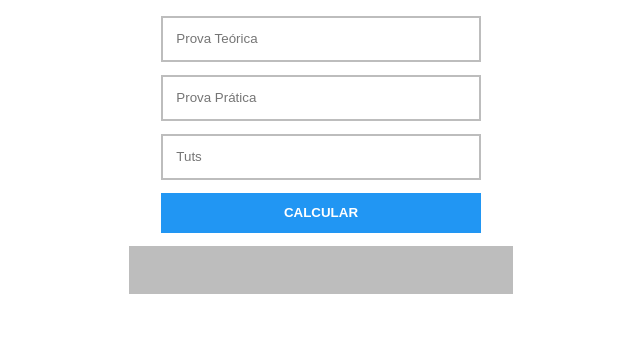
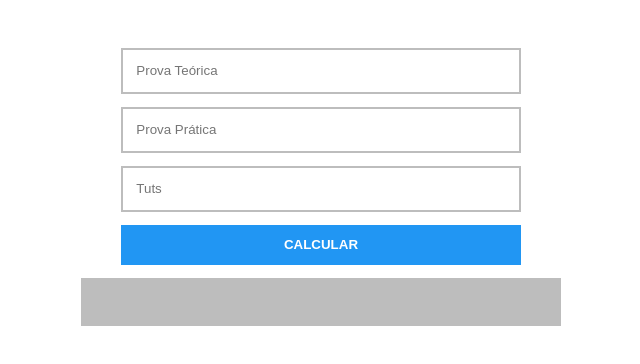
Before and after one commit to dbarjs/notaApp, a website: page public/index.html in a window 1280 px wide. Shown: the whole page, without its empty margins (319-959 px from the left). Drawn offline with Linux system fonts and the light colour scheme.

Commit message:
Add files

```diff
--- a/public/index.html
+++ b/public/index.html
@@ -8,7 +8,12 @@
       content="width=device-width, user-scalable=no, initial-scale=1.0, maximum-scale=1.0, minimum-scale=1.0"/>
 <script src="dist/js/villa.min.js"></script>
 <link rel="stylesheet" href="dist/css/villa.min.css"/>
-<!--[if lt IE 9]>
+<link rel="apple-touch-icon" href="dist/img/Icon-Small-50x50@2x.png">
+<link rel="apple-touch-icon" sizes="152x152" href="dist/img/Icon-App-76x76@2x.png">
+<link rel="apple-touch-icon" sizes="180x180" href="dist/img/Icon-App-60x60@3x.png">
+<link rel="apple-touch-icon" sizes="167x167" href="dist/img/Icon-App-83.5x83.5@2x.png">
+<meta name="apple-mobile-web-app-capable" content="yes">
+<!--[if lt IE 9]>-
 <link rel="stylesheet" type="text/css" href="dist/css/material-colors.css"/>
 <link rel="stylesheet" type="text/css" href="dist/css/villa-cross.min.css"/>
 <script src="dist/js/html5shiv.js"></script>
@@ -28,13 +33,13 @@
 		display: flex;
 		-webkit-flex-flow: column;
 		flex-flow: column;
-		padding: 1em;
+		padding: 3em 1em 1em;
 	}
 
 	input {
 		border: solid 2px #bdbdbd;
 		width: 100%;
-		max-width: 24em;
+		max-width: 30em;
 		padding: 1em;
 		margin-bottom: 1em;
 		-webkit-transition: all .4s;
@@ -56,7 +61,7 @@
 		color: #ffffff;
 		height: 3em;
 		width: 100%;
-		max-width: 24em;
+		max-width: 30em;
 		-webkit-transition: all .3s ease-in-out;
 		-moz-transition: all .3s ease-in-out;
 		-ms-transition: all .3s ease-in-out;
@@ -79,7 +84,7 @@
 	.nota {
 		background-color: #bdbdbd;
 		width: 100%;
-		max-width: 24em;
+		max-width: 30em;
 		height: 3em;
 		text-align: center;
 		display: -webkit-box;
```
Also changed, not shown: public/dist/img/Icon-App-60x60@3x.png (added), public/dist/img/Icon-App-76x76@2x.png (added), public/dist/img/Icon-App-83.5x83.5@2x.png (added), public/dist/img/Icon-Small-50x50@2x.png (added), public/dist/img/iTunesArtwork@1x.png (added).
